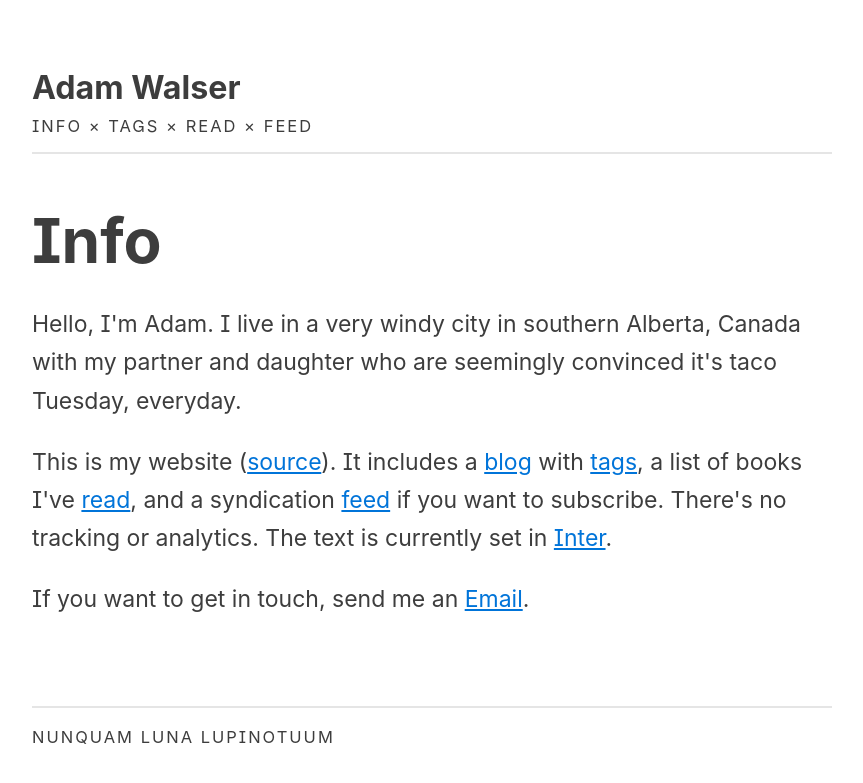
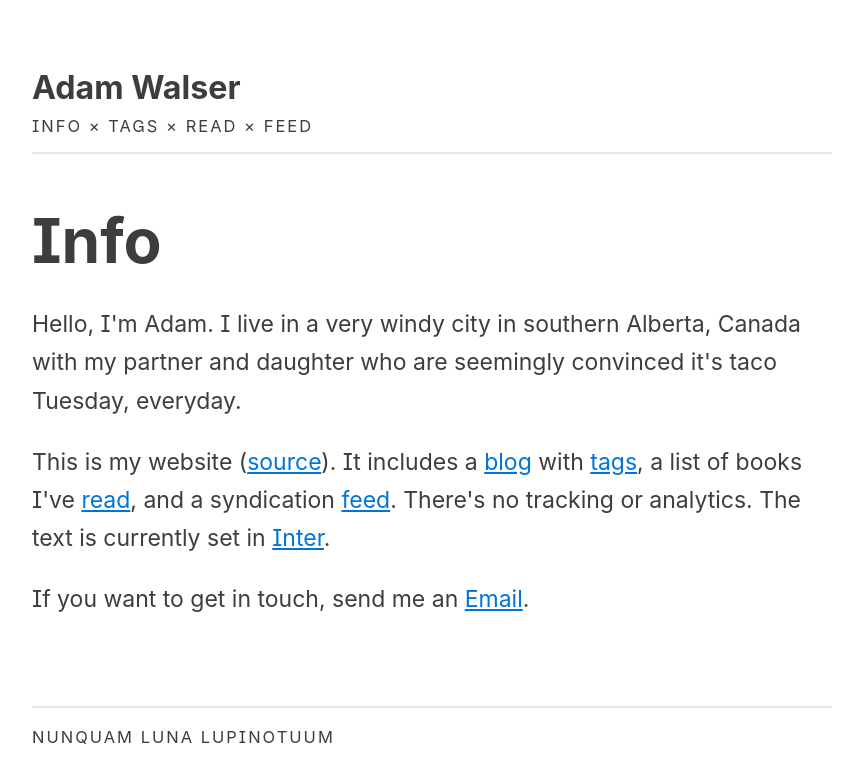
Before and after one commit to ajpwalser/ajpwalser.github.io, a Jekyll site: the page built from info.html, in a window 1280 px wide. Shown: the top 783 px of the page, without its empty margins (208-1071 px from the left). Built offline with Jekyll 4.4.1, drawn with Linux system fonts in a browser that asks for light colours; some web fonts are replaced.

Commit message:
Update info.html

```diff
--- a/info.html
+++ b/info.html
@@ -6,6 +6,6 @@ description: Information about Adam and his website.
 
 <h2>Info</h2>
 <p class="first">Hello, I'm Adam. I live in a very windy city in southern Alberta, Canada with my partner and daughter who are seemingly convinced it's taco Tuesday, everyday.</p>
-<p>This is my website (<a href="https://github.com/ajpwalser/ajpwalser.github.io">source</a>). It includes a <a href="https://ajpwalser.github.io/">blog</a> with <a href="https://ajpwalser.github.io/tags/">tags</a>, a list of books I've <a href="https://ajpwalser.github.io/read/">read</a>, and a syndication <a href="https://ajpwalser.github.io/feed.xml">feed</a> if you want to subscribe. There's no tracking or analytics. The text is currently set in <a href="https://rsms.me/inter/">Inter</a>.</p>
+<p>This is my website (<a href="https://github.com/ajpwalser/ajpwalser.github.io">source</a>). It includes a <a href="https://ajpwalser.github.io/">blog</a> with <a href="https://ajpwalser.github.io/tags/">tags</a>, a list of books I've <a href="https://ajpwalser.github.io/read/">read</a>, and a syndication <a href="https://ajpwalser.github.io/feed.xml">feed</a>. There's no tracking or analytics. The text is currently set in <a href="https://rsms.me/inter/">Inter</a>.</p>
 <p>If you want to get in touch, send me an <a href="mailto:ajpwalser@gmail.com">Email</a>.
 <div class="spacer"></div>
```
